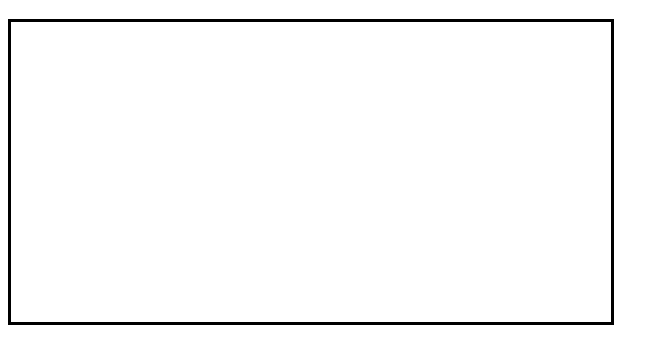
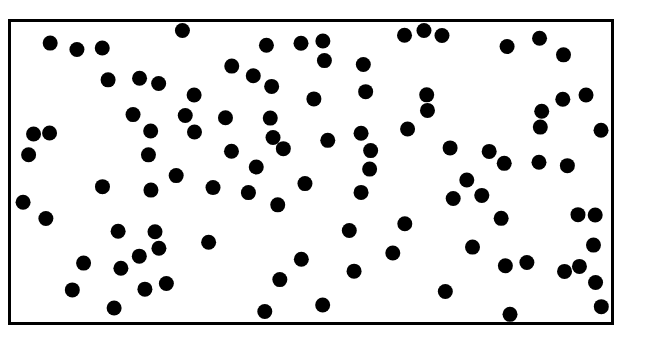
Before and after one commit to AlexisGbg/molecular-dynamic-simulation, a plain HTML site: page index.html in a window 1280 px wide. Shown: the part 61-424 px from the top of the page, without its empty margins (0-669 px from the left). Drawn offline with nearby package versions, Linux system fonts and the light colour scheme.

Commit message:
binding fix

```diff
--- a/index.html
+++ b/index.html
@@ -9,6 +9,6 @@
      <h1>Particle Dynamic Simulator</h1>
      <svg height=300 viewbox="0 0 200 100" id="system" style="border-color: black; border-style: solid"></svg>
 
-     <script type="module" src="main.js"></script>
+     <script type="module" src="ClientExample.js"></script>
    </body>
 </html>
```
